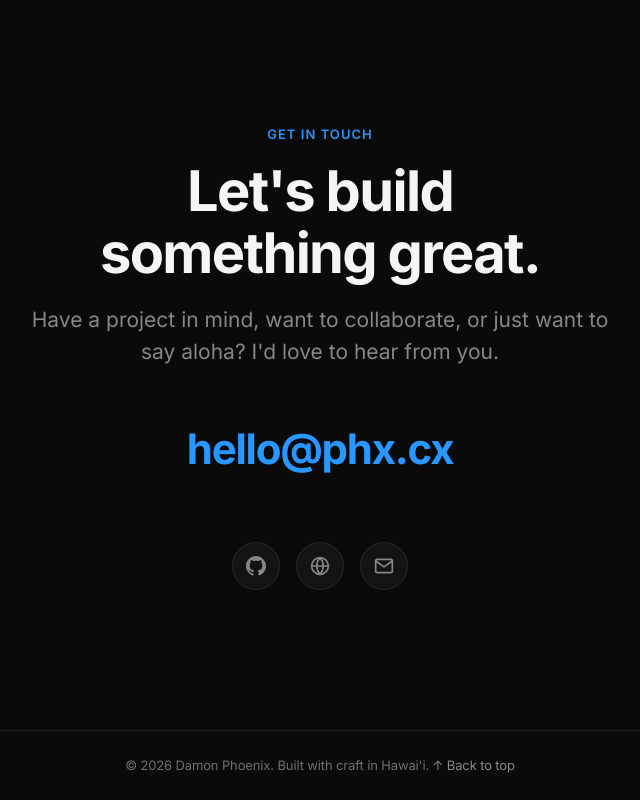
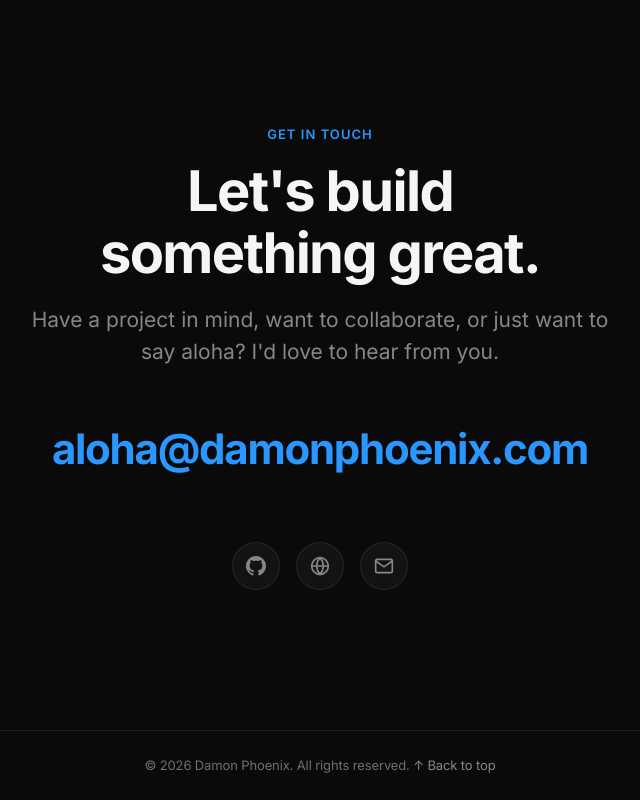
Before and after one commit to damonphoenix/phx, a website built with Vite: page index.html in a window 1280 px wide. Shown: the part 5359-6159 px from the top of the page, without its empty margins (320-960 px from the left). Built offline with nearby package versions, Linux system fonts and the light colour scheme.

Commit message:
Update footer text and contact email

```diff
--- a/index.html
+++ b/index.html
@@ -305,7 +305,7 @@
       <h2 class="section__title reveal reveal-delay-1">Let's build<br/>something great.</h2>
       <p class="section__subtitle reveal reveal-delay-2">Have a project in mind, want to collaborate, or just want to say aloha? I'd love to hear from you.</p>
       <div class="contact__cta reveal reveal-delay-3">
-        <a href="mailto:hello@phx.cx" class="contact__email-link">hello@phx.cx</a>
+        <a href="mailto:aloha@damonphoenix.com" class="contact__email-link">aloha@damonphoenix.com</a>
       </div>
       <div class="contact__social reveal reveal-delay-4">
         <a href="https://github.com/damonphoenix" class="contact__social-link" aria-label="GitHub" target="_blank" rel="noopener noreferrer">
@@ -314,7 +314,7 @@
         <a href="https://damonphoenix.com" class="contact__social-link" aria-label="Website" target="_blank" rel="noopener noreferrer">
           <svg width="20" height="20" viewBox="0 0 24 24" fill="none" stroke="currentColor" stroke-width="2" stroke-linecap="round" stroke-linejoin="round"><circle cx="12" cy="12" r="10"/><line x1="2" y1="12" x2="22" y2="12"/><path d="M12 2a15.3 15.3 0 0 1 4 10 15.3 15.3 0 0 1-4 10 15.3 15.3 0 0 1-4-10 15.3 15.3 0 0 1 4-10z"/></svg>
         </a>
-        <a href="mailto:hello@phx.cx" class="contact__social-link" aria-label="Email">
+        <a href="mailto:aloha@damonphoenix.com" class="contact__social-link" aria-label="Email">
           <svg width="20" height="20" viewBox="0 0 24 24" fill="none" stroke="currentColor" stroke-width="2" stroke-linecap="round" stroke-linejoin="round"><path d="M4 4h16c1.1 0 2 .9 2 2v12c0 1.1-.9 2-2 2H4c-1.1 0-2-.9-2-2V6c0-1.1.9-2 2-2z"/><polyline points="22,6 12,13 2,6"/></svg>
         </a>
       </div>
@@ -323,7 +323,7 @@
 
   <!-- ===== FOOTER ===== -->
   <footer class="footer">
-    <p>© 2026 Damon Phoenix. Built with craft in Hawai'i. <a href="#hero">↑ Back to top</a></p>
+    <p>© 2026 Damon Phoenix. All rights reserved. <a href="#hero">↑ Back to top</a></p>
   </footer>
 
   <script type="module" src="/src/main.js"></script>
```
Also changed, not shown: summary.md (+2 -0 lines).
